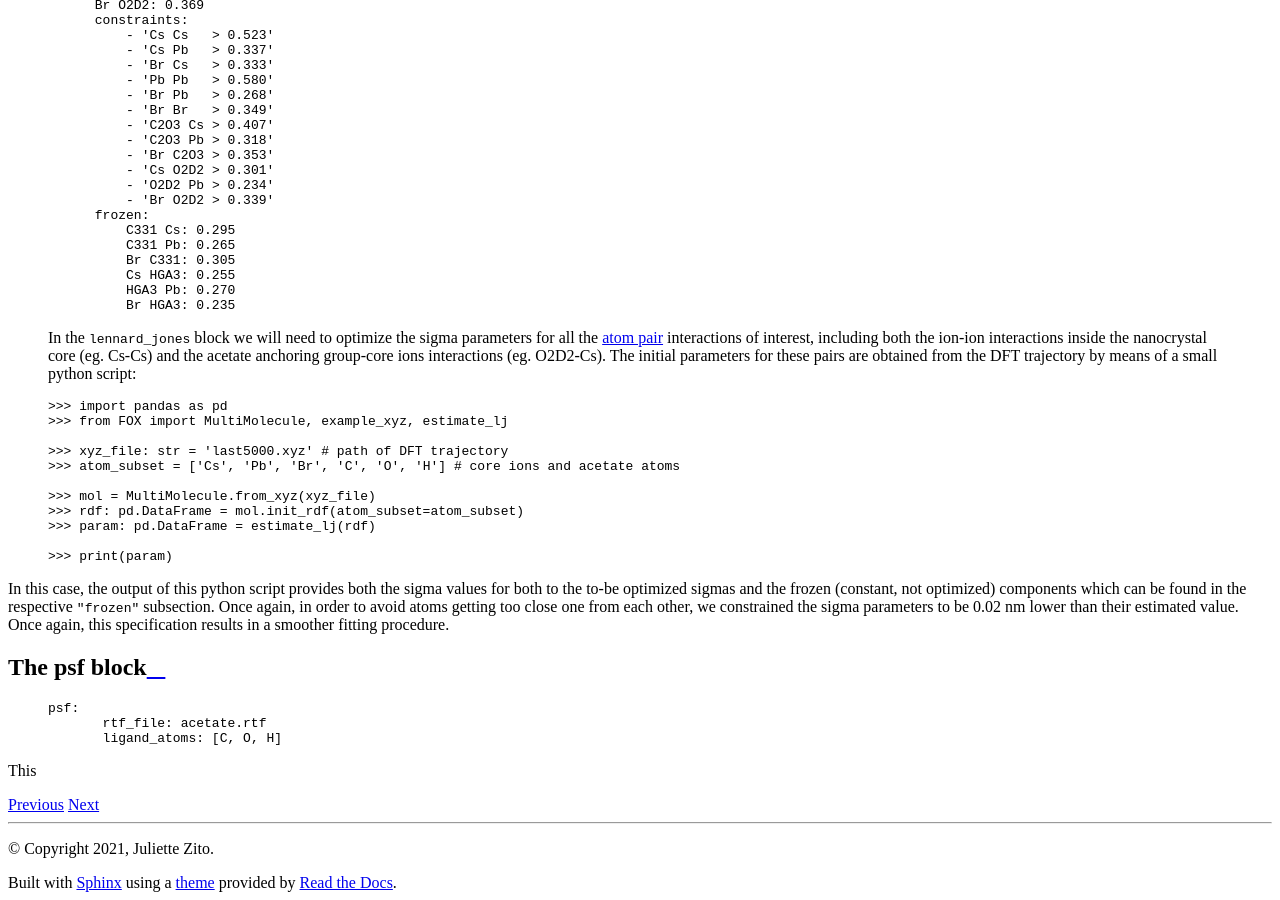
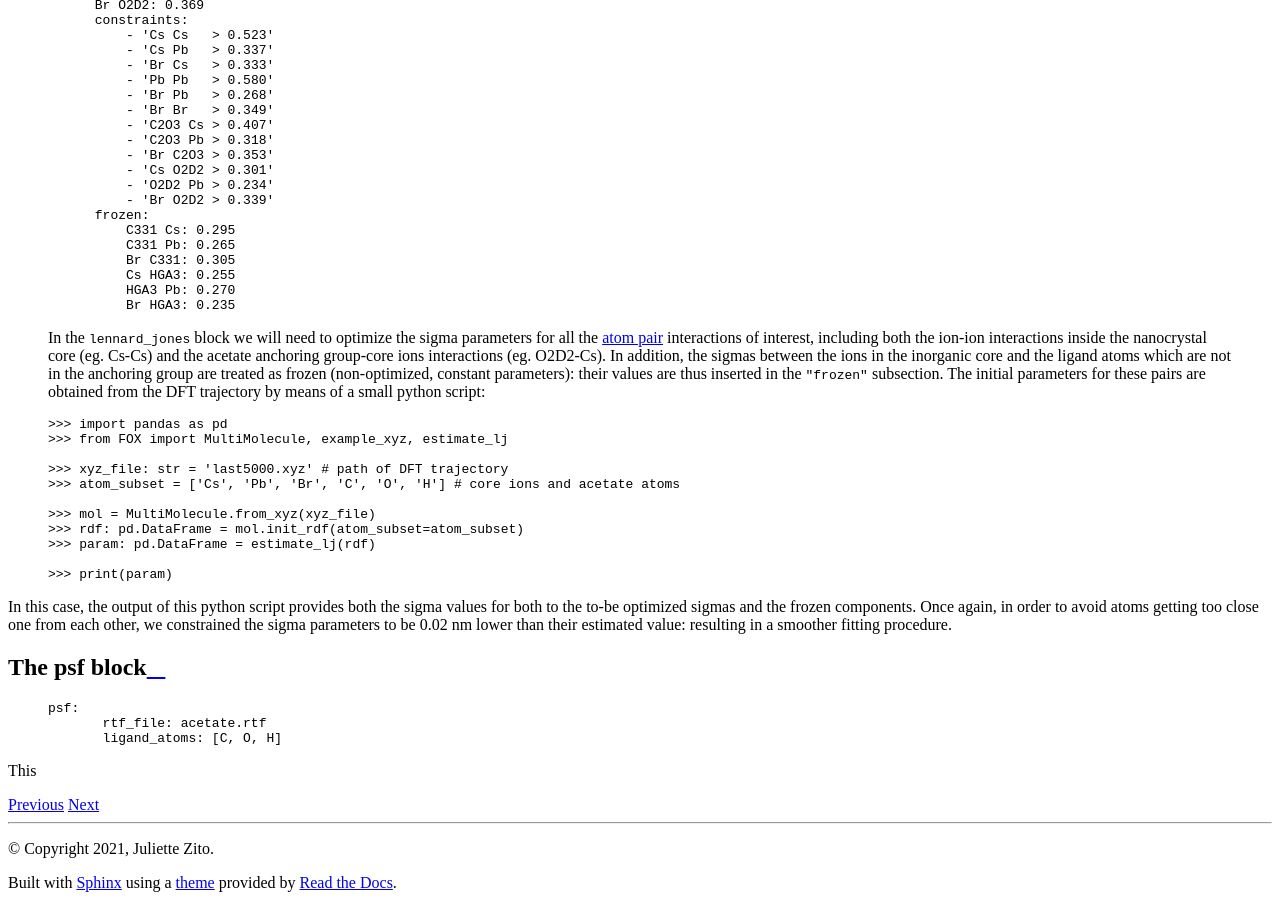
Before and after one commit to nlesc-nano/Tutorials, a Sphinx documentation site: the page built from docs/2_fitting.rst, in a window 1280 px wide and 900 px high, scrolled down 6254 px. Built offline with Sphinx 7.4.7 and the Read the Docs theme 2.0.0, drawn with Linux system fonts in a browser that asks for light colours; some of the changed text lies outside the part shown.

Commit message:
Update 2_fitting.rst

```diff
--- a/docs/2_fitting.rst
+++ b/docs/2_fitting.rst
@@ -125,7 +125,7 @@ The param block
 The ``"param"`` key contains all user-specified features concerning the to-be optimized parameters for the Coulomb potential (the charge_)
 and the Lennard-Jones potential (epsilon_ & sigma_). Let's have a look at the relative sub-blocks:
 
-1.  Coulomb potential
+1.  **Coulomb potential**
 
     .. code:: yaml
 
@@ -147,7 +147,7 @@ and the Lennard-Jones potential (epsilon_ & sigma_). Let's have a look at the re
 
 Let's move to the :code:`lennard_jones` block.
 
-2.  Lennard-Jones potential
+2.  **Lennard-Jones potential**
 
     This sub-block is divided in two further components: epsilon_ and sigma_. Let's have a look at them:
 
@@ -410,8 +410,7 @@ Here, the Coulomb potential sub-block shows both the charges of the nanocrystal
                       HGA3 Pb: 0.270
                       Br HGA3: 0.235
 
-    In the :code:`lennard_jones` block we will need to optimize the sigma parameters for all the `atom pair <https://manual.cp2k.org/trunk/CP2K_INPUT/FORCE_EVAL/MM/FORCEFIELD/NONBONDED/LENNARD-JONES.html#list_ATOMS>`_ interactions of interest, including both the ion-ion interactions inside the nanocrystal core (eg. Cs-Cs) and the acetate anchoring group-core ions interactions (eg. O2D2-Cs).
-    The initial parameters for these pairs are obtained from the DFT trajectory by means of a small python script:
+    In the :code:`lennard_jones` block we will need to optimize the sigma parameters for all the `atom pair <https://manual.cp2k.org/trunk/CP2K_INPUT/FORCE_EVAL/MM/FORCEFIELD/NONBONDED/LENNARD-JONES.html#list_ATOMS>`_ interactions of interest, including both the ion-ion interactions inside the nanocrystal core (eg. Cs-Cs) and the acetate anchoring group-core ions interactions (eg. O2D2-Cs). In addition, the sigmas between the ions in the inorganic core and the ligand atoms which are not in the anchoring group are treated as frozen (non-optimized, constant parameters): their values are thus inserted in the ``"frozen"`` subsection. The initial parameters for these pairs are obtained from the DFT trajectory by means of a small python script:
 
     .. code:: python
 
@@ -428,7 +427,7 @@ Here, the Coulomb potential sub-block shows both the charges of the nanocrystal
         >>> print(param)
 
 
-In this case, the output of this python script provides both the sigma values for both to the to-be optimized sigmas and the frozen (constant, not optimized) components which can be found in the respective ``"frozen"`` subsection. Once again, in order to avoid atoms getting too close one from each other, we constrained the sigma parameters to be 0.02 nm lower than their estimated value. Once again, this specification results in a smoother fitting procedure.
+In this case, the output of this python script provides both the sigma values for both to the to-be optimized sigmas and the frozen components. Once again, in order to avoid atoms getting too close one from each other, we constrained the sigma parameters to be 0.02 nm lower than their estimated value: resulting in a smoother fitting procedure.
 
 The psf block
 -------------
```
Also changed, not shown: other parts of docs/2_fitting.rst (+1 -1 lines).
